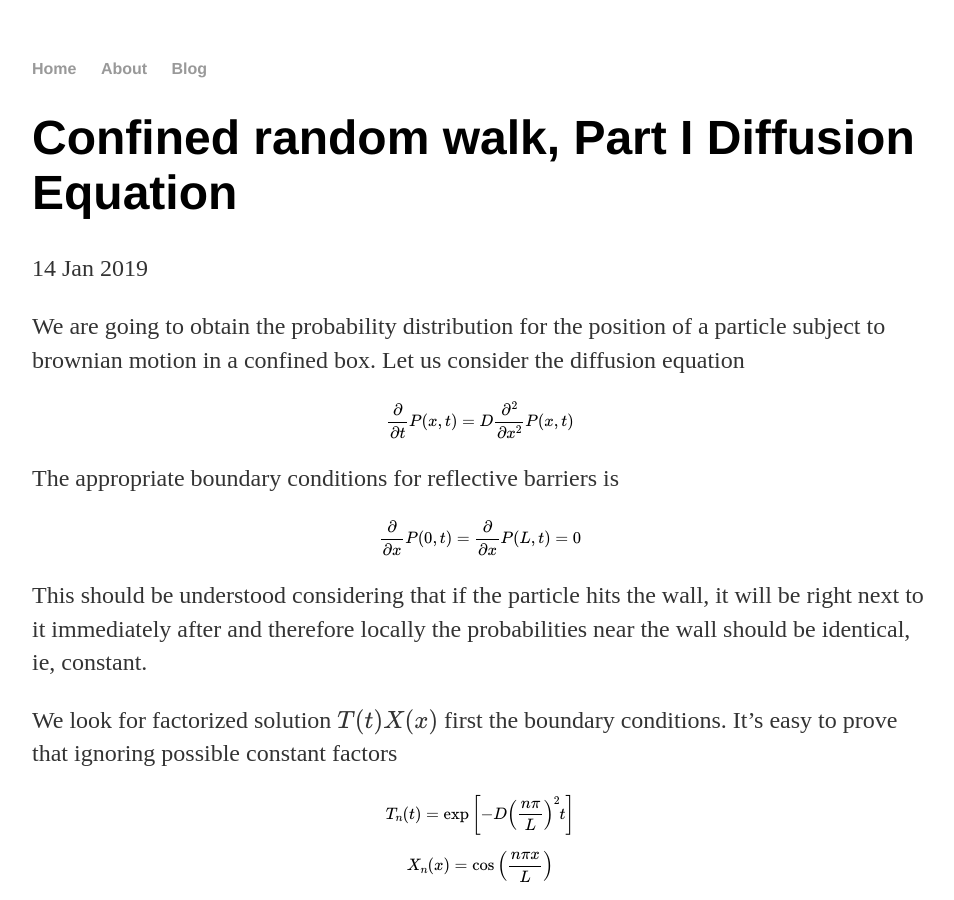
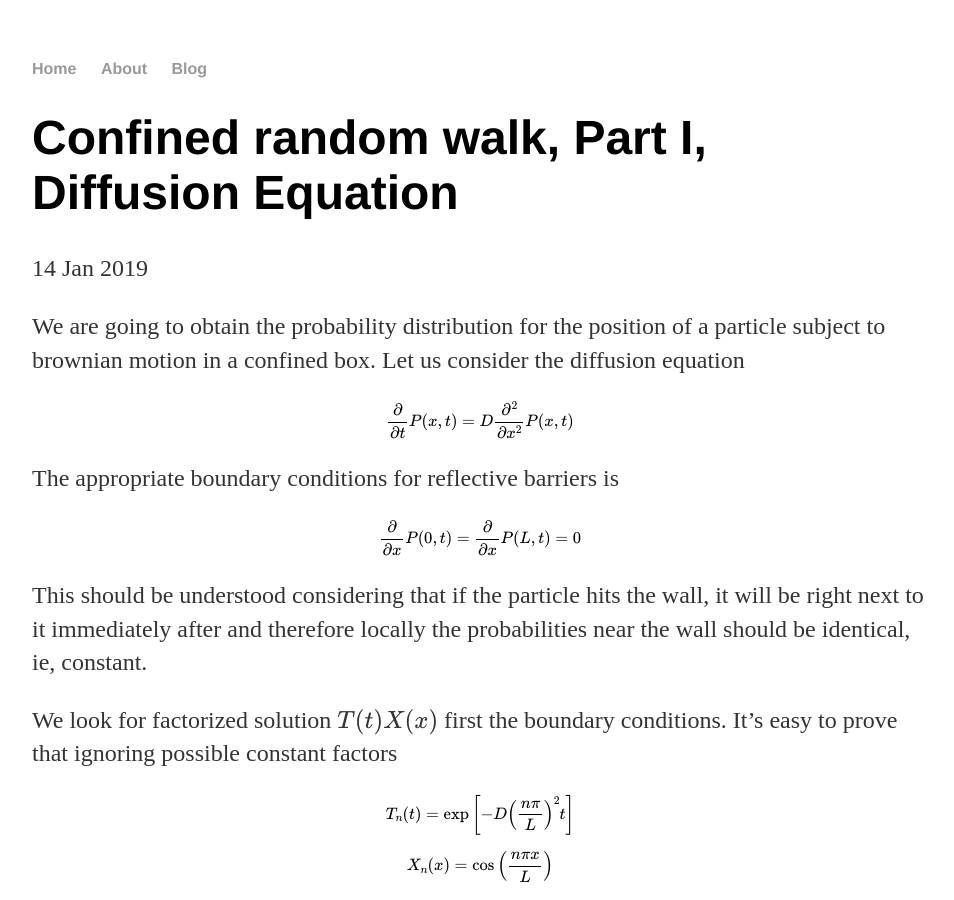
Before and after one commit to ghostsandmachines/ghostsandmachines.github.io, a Jekyll site: the page built from _posts/2019-01-15-confined-random-walk-part-I.md, in a window 1280 px wide and 900 px high. Shown: the whole window, without its empty margins (160-1114 px from the left). Built offline with Jekyll 4.4.1, drawn with Linux system fonts in a browser that asks for light colours; formulas are drawn with MathJax 3.

```diff
--- a/_posts/2019-01-15-confined-random-walk-part-I.md
+++ b/_posts/2019-01-15-confined-random-walk-part-I.md
@@ -1,6 +1,6 @@
 ---
 layout: post
-title: "Confined random walk, Part I Diffusion Equation"
+title: "Confined random walk, Part I, Diffusion Equation"
 date: 2019-01-14
 ---
 
```
